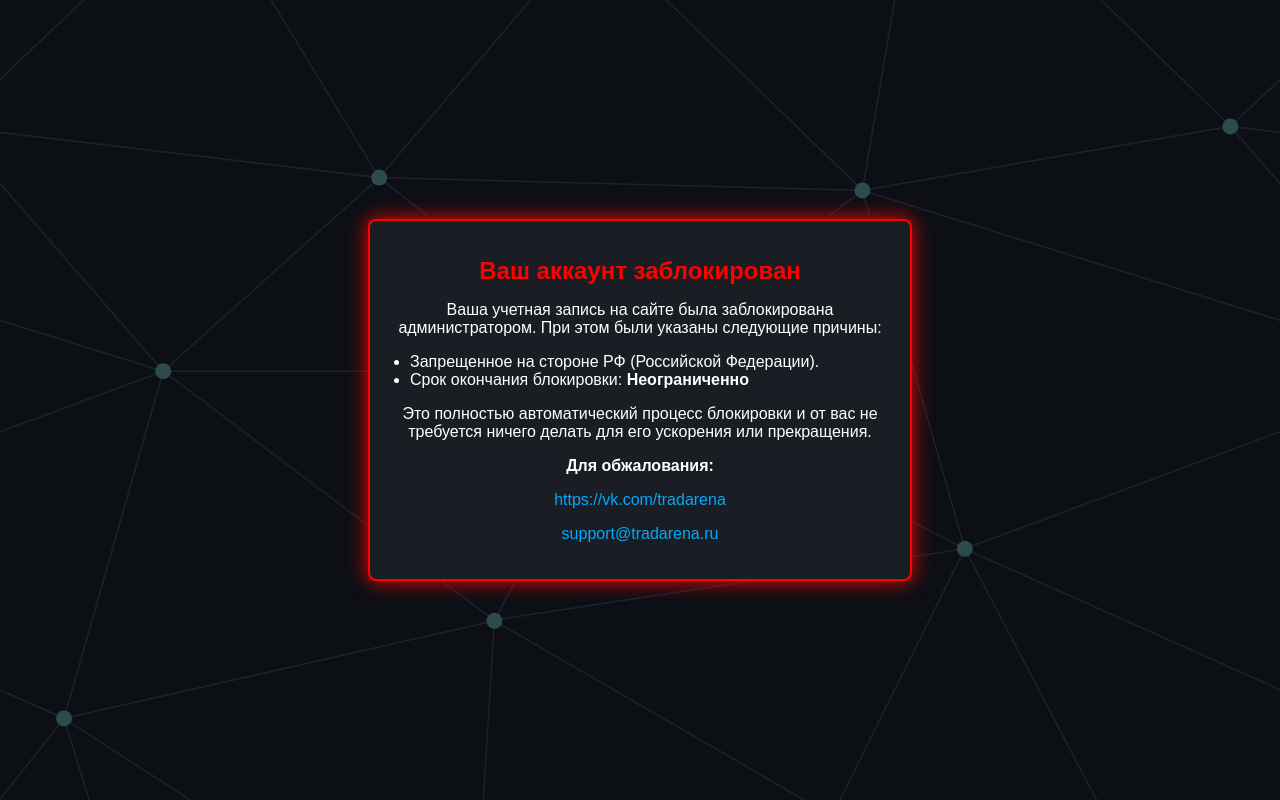
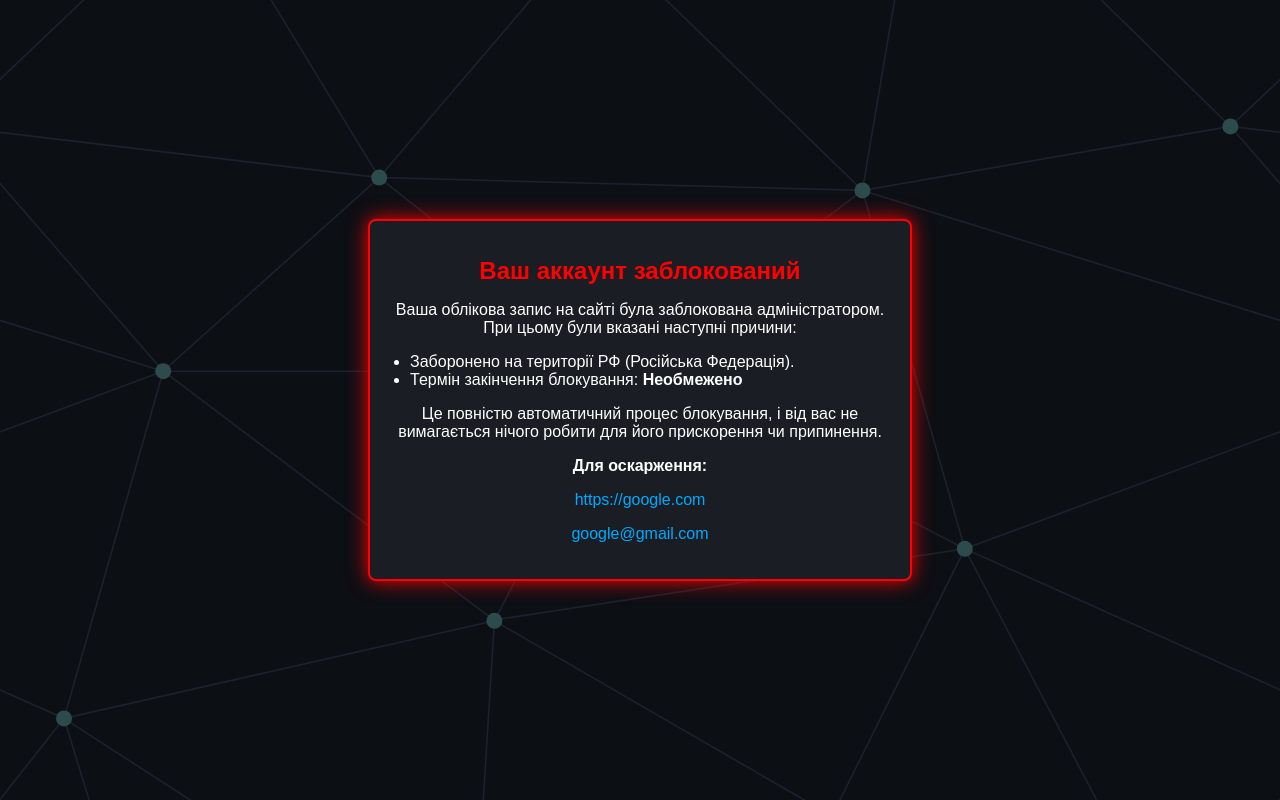
Before and after one commit to ronelinolk/mortal-rp, a plain HTML site: page index.html in a window 1280 px wide. Drawn offline with Linux system fonts and the light colour scheme.

Commit message:
Update index.html

```diff
--- a/index.html
+++ b/index.html
@@ -1,24 +1,24 @@
 <!DOCTYPE html>
-<html lang="ru">
+<html lang="uk">
 <head>
     <meta charset="UTF-8">
     <meta name="viewport" content="width=device-width, initial-scale=1.0">
-    <title>Ваш аккаунт заблокирован</title>
+    <title>Ваш аккаунт заблокований</title>
     <link rel="stylesheet" href="style.css">
 </head>
 <body>
     <div class="background">
         <div class="block">
-            <h1>Ваш аккаунт заблокирован</h1>
-            <p>Ваша учетная запись на сайте была заблокирована администратором. При этом были указаны следующие причины:</p>
+            <h1>Ваш аккаунт заблокований</h1>
+            <p>Ваша облікова запис на сайті була заблокована адміністратором. При цьому були вказані наступні причини:</p>
             <ul>
-                <li>Запрещенное на стороне РФ (Российской Федерации).</li>
-                <li>Срок окончания блокировки: <strong>Неограниченно</strong></li>
+                <li>Заборонено на території РФ (Російська Федерація).</li>
+                <li>Термін закінчення блокування: <strong>Необмежено</strong></li>
             </ul>
-            <p>Это полностью автоматический процесс блокировки и от вас не требуется ничего делать для его ускорения или прекращения.</p>
-            <p><strong>Для обжалования:</strong></p>
-            <p><a href="https://vk.com/tradarena" target="_blank">https://vk.com/tradarena</a></p>
-            <p><a href="mailto:support@tradarena.ru">support@tradarena.ru</a></p>
+            <p>Це повністю автоматичний процес блокування, і від вас не вимагається нічого робити для його прискорення чи припинення.</p>
+            <p><strong>Для оскарження:</strong></p>
+            <p><a href="https://google.com" target="_blank">https://google.com</a></p>
+            <p><a href="mailto:google@gmail.com">google@gmail.com</a></p>
         </div>
     </div>
 </body>
```
